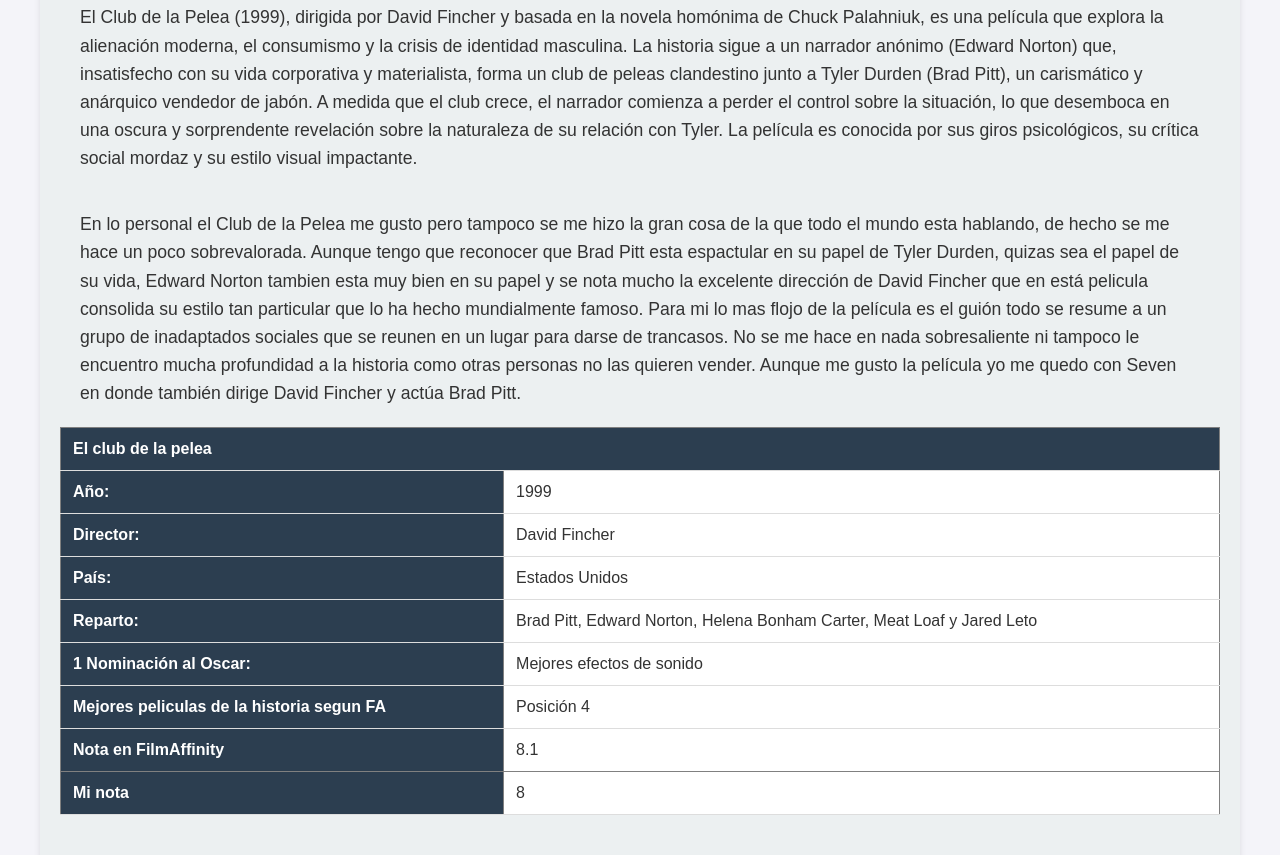
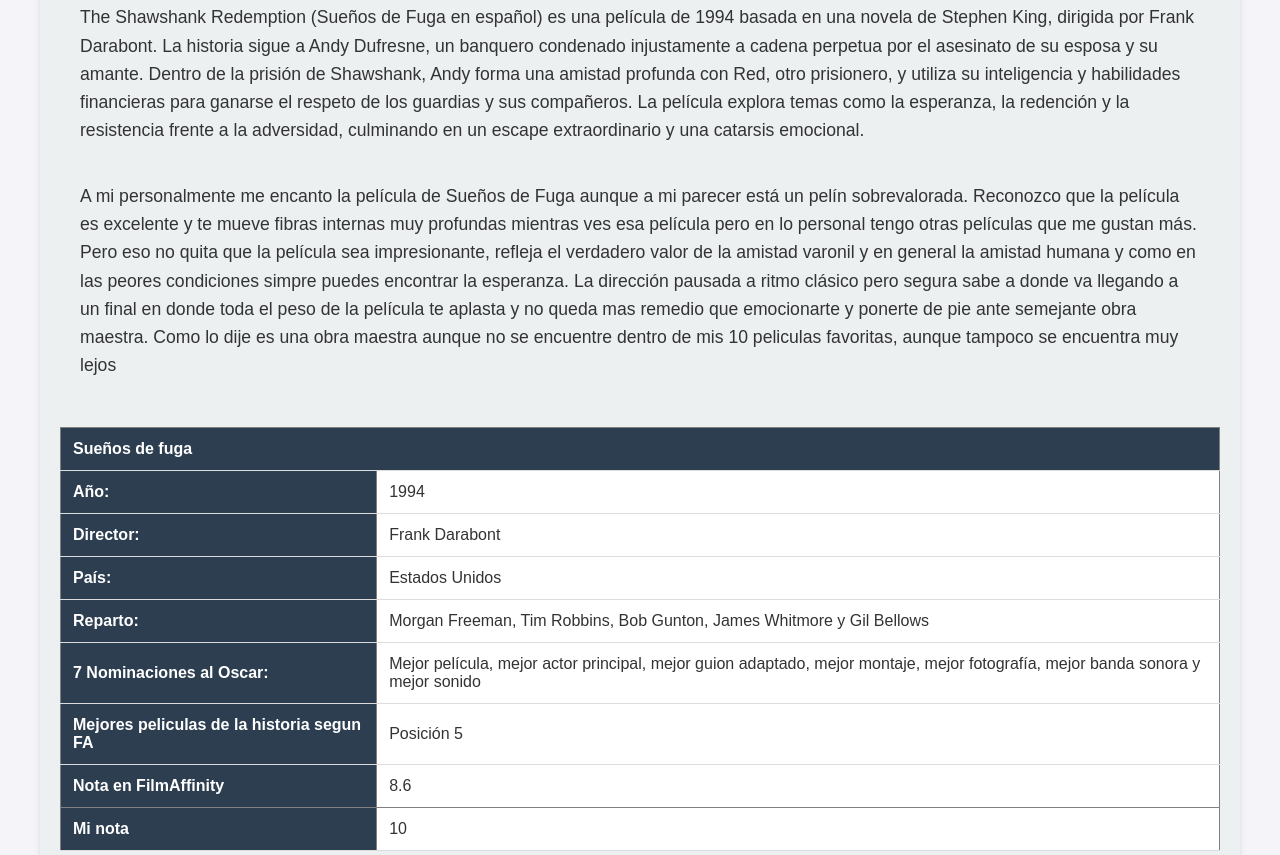
Before and after one commit to UrielYon/Cine, a plain HTML site: page index.html in a window 1280 px wide. Shown: the part 4572-5427 px from the top of the page. Drawn offline with Linux system fonts and the light colour scheme.

Commit message:
SueñosDeFuga

```diff
--- a/index.html
+++ b/index.html
@@ -205,21 +205,21 @@
                         </table>
                     </li>
 
-                    <li>Sueño de fuga
-                    <br> <h2>El club de la pelea</h2>
-                    <p>El Club de la Pelea (1999), dirigida por David Fincher y basada en la novela homónima de Chuck Palahniuk, es una película que explora la alienación moderna, el consumismo y la crisis de identidad masculina. La historia sigue a un narrador anónimo (Edward Norton) que, insatisfecho con su vida corporativa y materialista, forma un club de peleas clandestino junto a Tyler Durden (Brad Pitt), un carismático y anárquico vendedor de jabón. A medida que el club crece, el narrador comienza a perder el control sobre la situación, lo que desemboca en una oscura y sorprendente revelación sobre la naturaleza de su relación con Tyler. La película es conocida por sus giros psicológicos, su crítica social mordaz y su estilo visual impactante.</p><br>
-                    <p>En lo personal el Club de la Pelea me gusto pero tampoco se me hizo la gran cosa de la que todo el mundo esta hablando, de hecho se me hace un poco sobrevalorada. Aunque tengo que reconocer que Brad Pitt esta espactular en su papel de Tyler Durden, quizas sea el papel de su vida, Edward Norton tambien esta muy bien en su papel y se nota mucho la excelente dirección de David Fincher que en está pelicula consolida su estilo tan particular que lo ha hecho mundialmente famoso. Para mi lo mas flojo de la película es el guión todo se resume a un grupo de inadaptados sociales que se reunen en un lugar para darse de trancasos. No se me hace en nada sobresaliente ni tampoco le encuentro mucha profundidad a la historia como otras personas no las quieren vender. Aunque me gusto la película yo me quedo con Seven en donde también dirige David Fincher y actúa Brad Pitt.</p>
+                    <li>
+                    <br> <h2>Sueños de fuga</h2>
+                    <p>The Shawshank Redemption (Sueños de Fuga en español) es una película de 1994 basada en una novela de Stephen King, dirigida por Frank Darabont. La historia sigue a Andy Dufresne, un banquero condenado injustamente a cadena perpetua por el asesinato de su esposa y su amante. Dentro de la prisión de Shawshank, Andy forma una amistad profunda con Red, otro prisionero, y utiliza su inteligencia y habilidades financieras para ganarse el respeto de los guardias y sus compañeros. La película explora temas como la esperanza, la redención y la resistencia frente a la adversidad, culminando en un escape extraordinario y una catarsis emocional.</p><br>
+                    <p>A mi personalmente me encanto la película de Sueños de Fuga aunque a mi parecer está un pelín sobrevalorada. Reconozco que la película es excelente y te mueve fibras internas muy profundas mientras ves esa película pero en lo personal tengo otras películas que me gustan más. Pero eso no quita que la película sea impresionante, refleja el verdadero valor de la amistad varonil y en general la amistad humana y como en las peores condiciones simpre puedes encontrar la esperanza. La dirección pausada a ritmo clásico pero segura sabe a donde va llegando a un final en donde toda el peso de la película te aplasta y no queda mas remedio que emocionarte y ponerte de pie ante semejante obra maestra. Como lo dije es una obra maestra aunque no se encuentre dentro de mis 10 peliculas favoritas, aunque tampoco se encuentra muy lejos</p> <br>
                     <table border="1">
                         <tr>
-                            <th colspan="2">El club de la pelea</th>
+                            <th colspan="2">Sueños de fuga</th>
                         </tr>
                         <tr>
                             <th>Año:</th>
-                            <td>1999</td>
+                            <td>1994</td>
                         </tr>
                         <tr>
                             <th>Director:</th>
-                            <td>David Fincher</td>
+                            <td>Frank Darabont</td>
                         </tr>
                         <tr>
                             <th>País:</th>
@@ -227,23 +227,23 @@
                         </tr>
                         <tr>
                             <th>Reparto:</th>
-                            <td>Brad Pitt, Edward Norton, Helena Bonham Carter, Meat Loaf y Jared Leto</td>
+                            <td>Morgan Freeman, Tim Robbins, Bob Gunton, James Whitmore y Gil Bellows</td>
                         </tr>
                         <tr>
-                            <th>1 Nominación al Oscar:</th>
-                            <td>Mejores efectos de sonido</td>
+                            <th>7 Nominaciones al Oscar:</th>
+                            <td>Mejor película, mejor actor principal, mejor guion adaptado, mejor montaje, mejor fotografía, mejor banda sonora y mejor sonido</td>
                         </tr>
                         <tr>
                             <th>Mejores peliculas de la historia segun FA</th>
-                            <td>Posición 4</td>
+                            <td>Posición 5</td>
                         </tr>
                         <tr>
                             <th>Nota en FilmAffinity</th>
-                            <td>8.1</td>
+                            <td>8.6</td>
                         </tr>
                         <tr></tr>
                             <th>Mi nota</th>
-                            <td>8</td>
+                            <td>10</td>
                         </tr>
                     </table>
                     </li>
```
